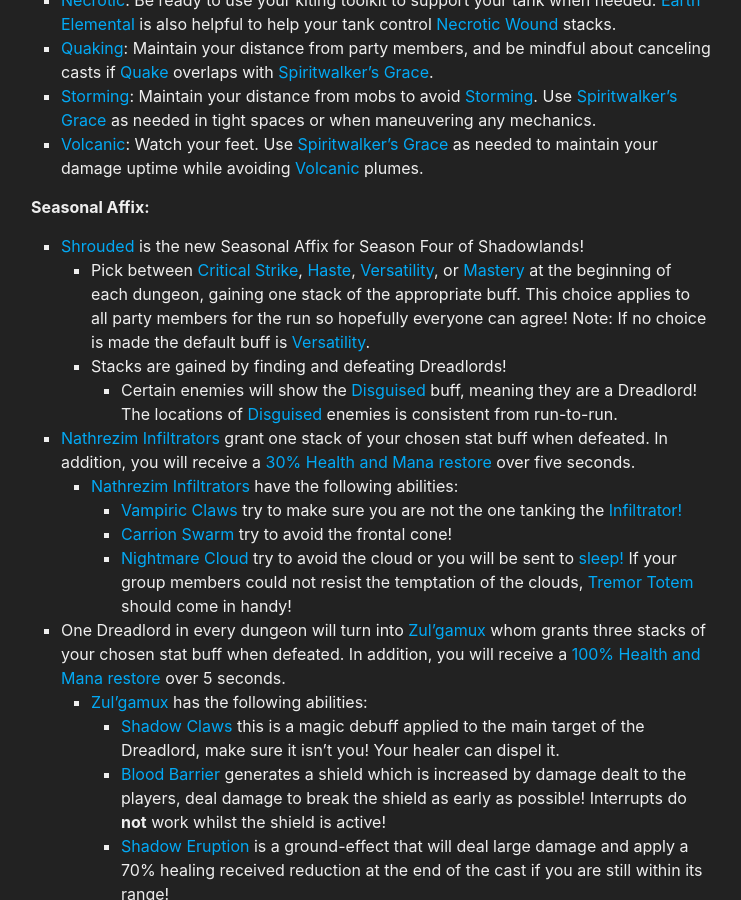
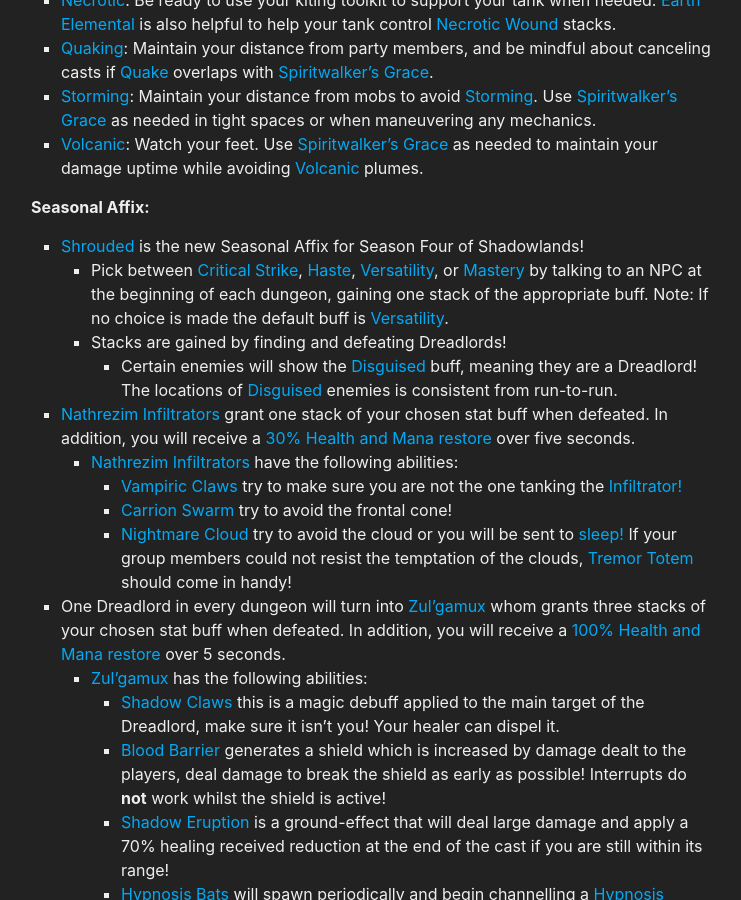
Before and after one commit to stormearthandlava/stormearthandlava.github.io, a Jekyll site: the page built from guide/mythic_plus/mythic_plus.md, in a window 1280 px wide and 900 px high, scrolled down 3531 px. Shown: the whole window, without its empty margins (269-1010 px from the left). Built offline with Jekyll 4.4.1, drawn with Linux system fonts in a browser that asks for light colours; a script that is not in the unit is left out.

Commit message:
Update mythic_plus.md

```diff
--- a/guide/mythic_plus/mythic_plus.md
+++ b/guide/mythic_plus/mythic_plus.md
@@ -109,7 +109,7 @@
 **Seasonal Affix:**
 
 * [Shrouded](https://www.wowhead.com/guides/shrouded-affix-shadowlands-mythic-plus-season-4-disguised-dreadlords) is the new Seasonal Affix for Season Four of Shadowlands!
-   - Pick between [Critical Strike](https://www.wowhead.com/spell=373108/bounty-critical-strike), [Haste](https://www.wowhead.com/spell=373113/bounty-haste), [Versatility](https://www.wowhead.com/spell=373121/bounty-versatility), or [Mastery](https://www.wowhead.com/spell=373116/bounty-mastery) at the beginning of each dungeon, gaining one stack of the appropriate buff. This choice applies to all party members for the run so hopefully everyone can agree! Note: If no choice is made the default buff is [Versatility](https://www.wowhead.com/spell=373121/bounty-versatility).
+   - Pick between [Critical Strike](https://www.wowhead.com/spell=373108/bounty-critical-strike), [Haste](https://www.wowhead.com/spell=373113/bounty-haste), [Versatility](https://www.wowhead.com/spell=373121/bounty-versatility), or [Mastery](https://www.wowhead.com/spell=373116/bounty-mastery) by talking to an NPC at the beginning of each dungeon, gaining one stack of the appropriate buff. Note: If no choice is made the default buff is [Versatility](https://www.wowhead.com/spell=373121/bounty-versatility).
    - Stacks are gained by finding and defeating Dreadlords!
         - Certain enemies will show the [Disguised](https://www.wowhead.com/spell=373011/disguised) buff, meaning they are a Dreadlord! The locations of [Disguised](https://www.wowhead.com/spell=373011/disguised) enemies is consistent from run-to-run.
 
```
